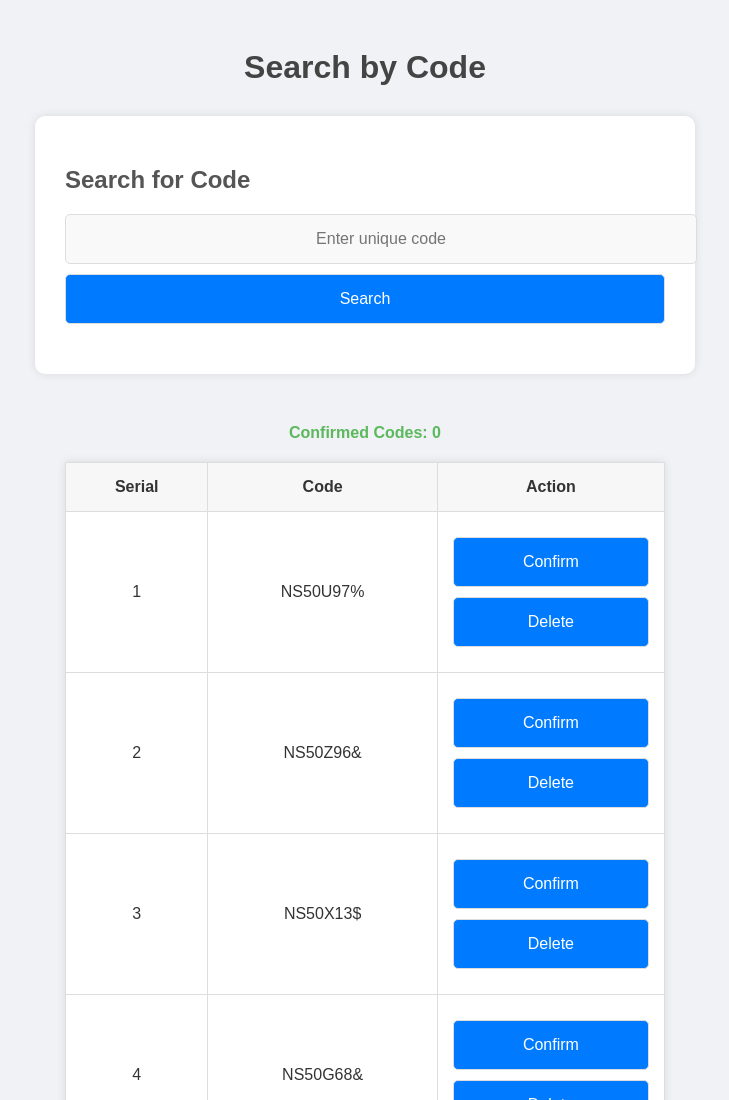
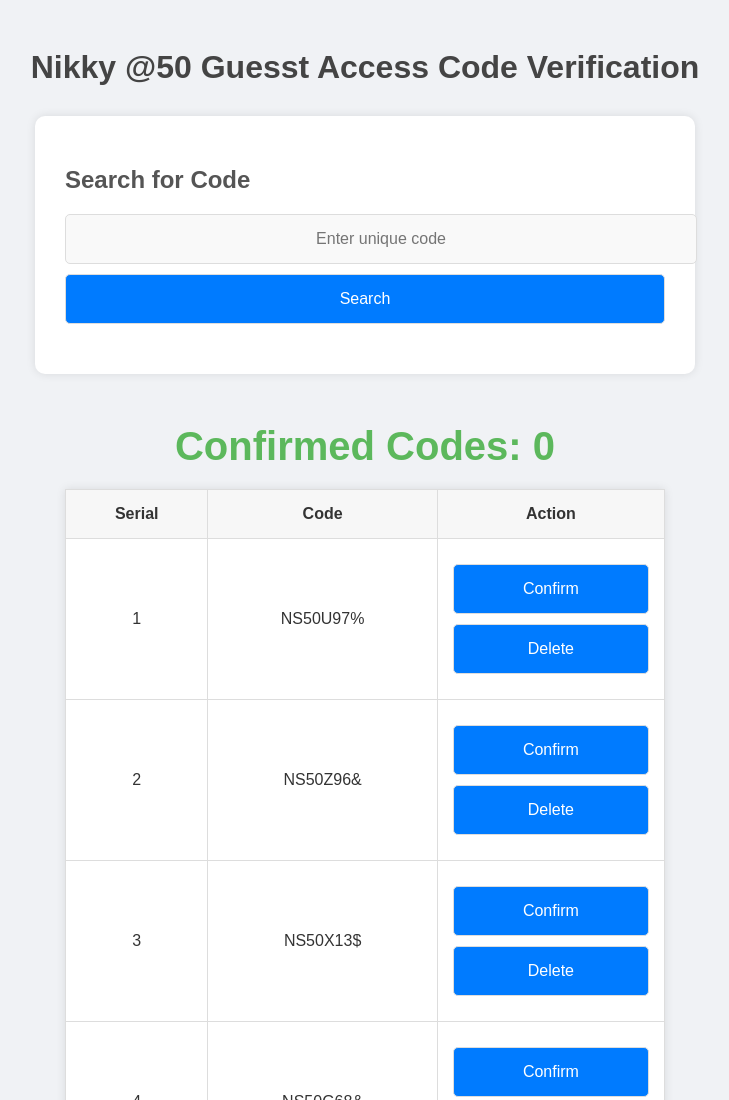
Before and after one commit to therichjoeb/nikky-50-celebration, a plain HTML site: page index.html in a window 1280 px wide. Shown: the top 1100 px of the page, without its empty margins (275-1004 px from the left). Drawn offline with Linux system fonts and the light colour scheme.

Commit message:
Update index.html

```diff
--- a/index.html
+++ b/index.html
@@ -3,7 +3,7 @@
 <head>
     <meta charset="UTF-8">
     <meta name="viewport" content="width=device-width, initial-scale=1.0">
-    <title>Search by Code</title>
+    <title>Nikky @50 Guesst Access Code Verification</title>
     <style>
         body {
             font-family: Arial, sans-serif;
@@ -97,12 +97,13 @@
             margin-top: 30px;
             font-weight: bold;
             color: #5cb85c;
+            font-size: 40px;
         }
     </style>
     <script src="https://cdnjs.cloudflare.com/ajax/libs/xlsx/0.16.9/xlsx.full.min.js"></script>
 </head>
 <body>
-    <h1>Search by Code</h1>
+    <h1>Nikky @50 Guesst Access Code Verification</h1>
     <div class="container">
         <div class="box">
             <h2>Search for Code</h2>
```
